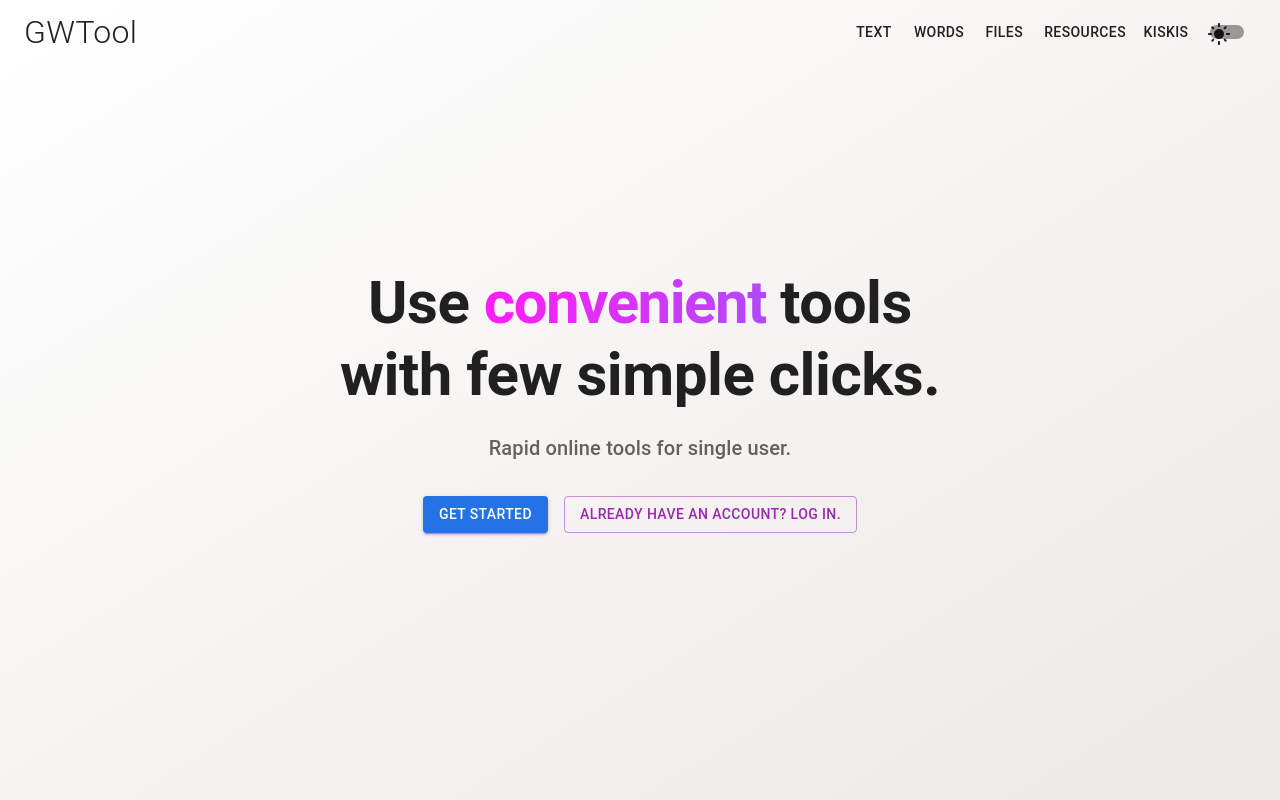
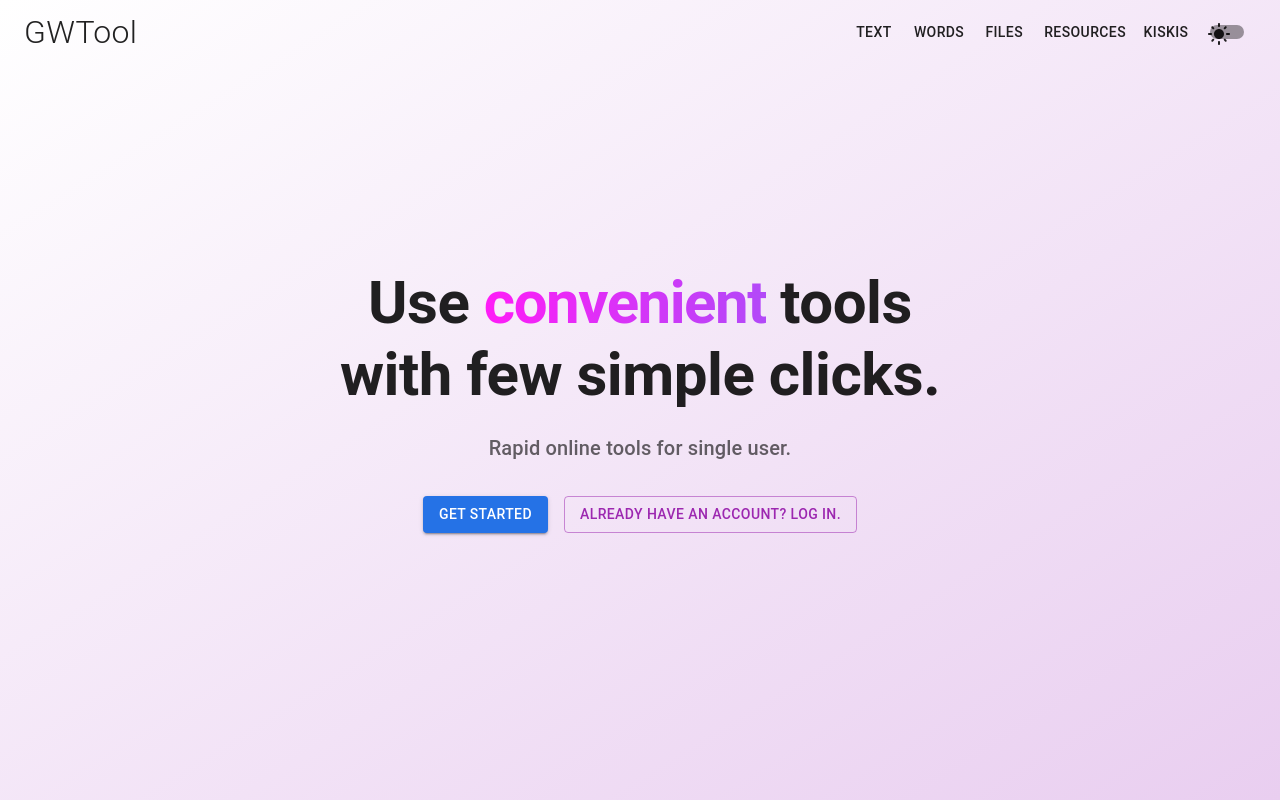
Before and after one commit to andygqw/GWTool_React, a React (Create React App) app: page / in a window 1280 px wide. Built offline with nearby package versions, Linux system fonts and the light colour scheme.

Commit message:
background color

```diff
--- a/src/App.js
+++ b/src/App.js
@@ -76,8 +76,8 @@ function App() {
                 alignItems: 'center',
                 justifyContent: 'center',
                 background: mode === 'dark'
-                    ? 'linear-gradient(to bottom right, #2c3e50, #4ca1af)'
-                    : 'linear-gradient(to bottom right, #ffffff, #ece9e6)',
+                    ? 'linear-gradient(to bottom right, #090909, #3C1945)'
+                    : 'linear-gradient(to bottom right, #ffffff, #E9CEF0)',
             }}>
                 <LandingPage mode={mode}/>
             </Box>
```
